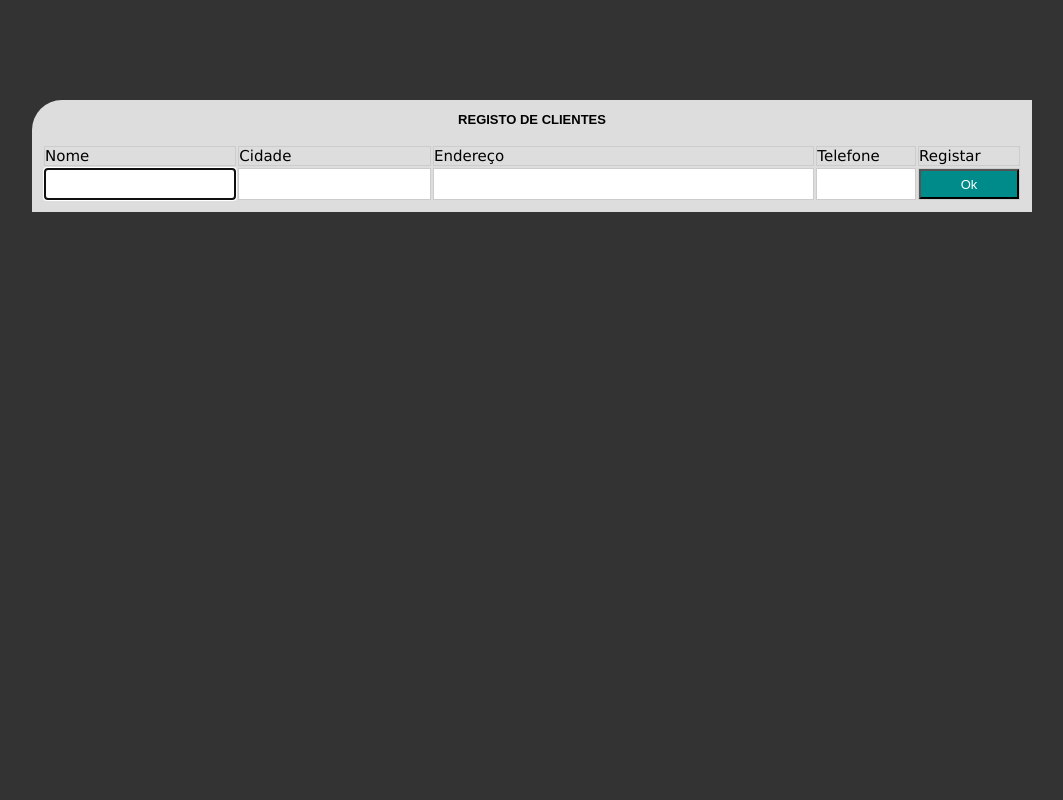
After one commit to tkdkill/fsn-cursos-online, a PHP site: page /admin.php in a window 1280 px wide. The commit adds this page. Shown: the whole page, without its empty margins (108-1171 px from the left). Run offline with PHP 8.4, Linux system fonts and the light colour scheme.

Commit message:
Aula 03
Criação db e tb
e formulário de registo de clientes

```diff
--- a/_css/style.css
+++ b/_css/style.css
@@ -54,3 +54,19 @@ select{width:100px; height:25px;}
 .campo{width:200px;}
 
 .btn{width: 80px; height:30px; background-color:darkcyan; color:white; cursor:pointer;}
+
+
+/* TELA DE CADASTRO DE RESTAURANTES */
+
+.tabela{width:1000px; background-color: #ddd; margin:auto; margin-top:100px; padding: 10px; border-radius: 30px 0px 0px 0px;}
+
+.linha{font-family: verdana; font-size: 15px; border: 1px solid #ccc;}
+
+.l200{width:200px;}
+.l400{width: 400px}
+.l100{width: 100px}
+
+
+/* LARGURA DOS CAMPOS */
+
+.input-text{ width: 100%; height:30px; border: 0px;}
--- /dev/null
+++ b/admin.php
@@ -0,0 +1,46 @@
+<DOCTYPE <!DOCTYPE html>
+<html lang="pt-pt">
+<head>
+	<meta charset="utf-8">
+	<meta http-equiv="X-UA-Compatible" content="IE=edge">
+	<title>Curso de HTML5 com PHP e MySQL</title>
+	<link rel="stylesheet" href="_css/style.css">
+</head>
+<body>
+
+	<!-- FORMULÁRIO DE REGISTO DE RESTAURANTES -->
+	<table class="tabela">
+		<th colspan="5">REGISTO DE CLIENTES</th><tr>
+		<td colspan="5">&nbsp;</td><tr>
+		<td class="linha l200">Nome</td>
+		<td class="linha l200">Cidade</td>
+		<td class="linha l400">Endereço</td>
+		<td class="linha l100">Telefone</td>
+		<td class="linha l100">Registar</td><tr>
+
+		<form method="post" action="" accept-charset="utf-8">
+
+			<td class="linha l200"><input type="text" name="txt_nome" required autofocus class="input-text"></td>
+			<td class="linha l200"><input type="text" name="txt_cidade" required class="input-text"></td>
+			<td class="linha l400"><input type="text" name="txt_endereco" required class="input-text"></td>
+			<td class="linha l100"><input type="text" name="txt_telefone" required class="input-text"></td>
+			<td class="linha l100"><button type="submit" class="btn l100">Ok</td>
+		</form>
+
+		<?php
+
+			$nome 		= isset($_POST['txt_nome'])? $_POST['txt_nome'] : "";
+			$cidade 	= isset($_POST['txt_cidade'])? $_POST['txt_cidade'] : "";
+			$endereco 	= isset($_POST['txt_endereco'])? $_POST['txt_endereco'] : "";
+			$telefone 	= isset($_POST['txt_telefone'])? $_POST['txt_telefone'] : "";
+
+
+
+			echo($nome);
+		?>
+
+	</table>
+
+
+</body>
+</html>
--- /dev/null
+++ b/bd_registo.sql
@@ -0,0 +1,3 @@
+CREATE DATABASE IF NOT EXISTS bd_registo
+	default character SET utf8
+	default collate utf8_general_ci;
```
Also changed, not shown: db_restaurantes.sql (added, +7 -0 lines).
